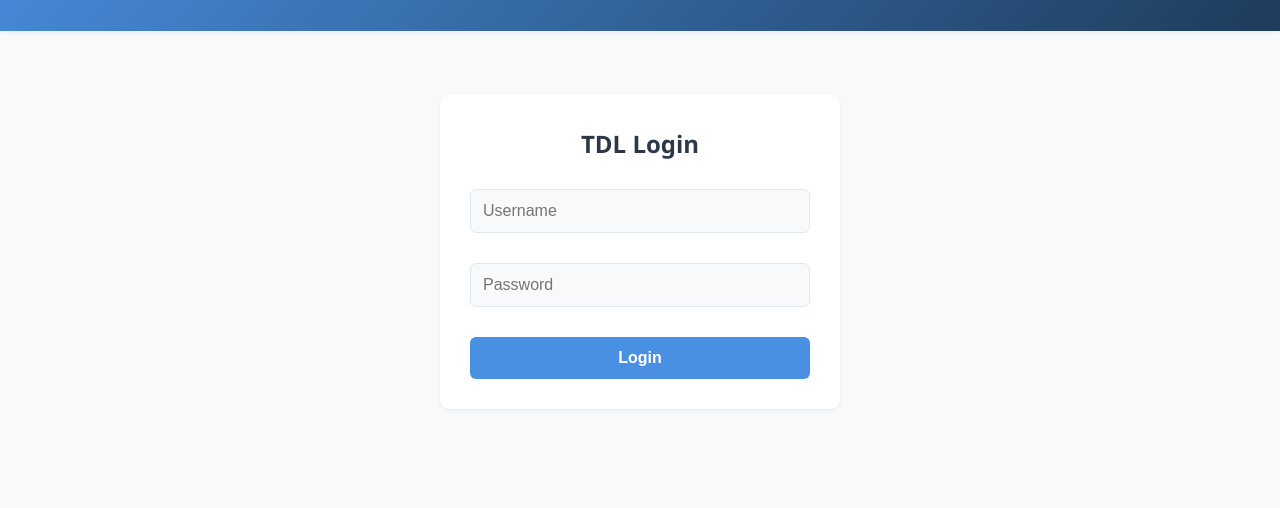
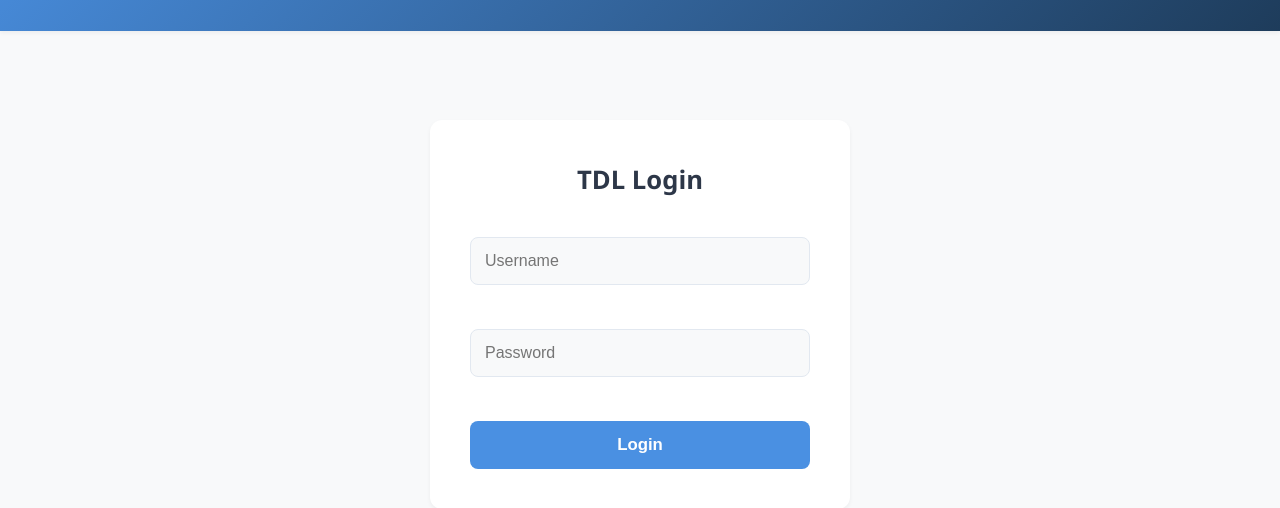
Before and after one commit to kavi11111/data-logger, a plain HTML site: page index.html in a window 1280 px wide. Shown: the part 126-634 px from the top of the page. Drawn offline with Linux system fonts and the light colour scheme.

Commit message:
login-changed-css

```diff
--- a/index.html
+++ b/index.html
@@ -176,54 +176,59 @@
         table tr:hover {
             background: rgba(74, 144, 226, 0.05);
         }
-
         .login-container {
-            max-width: 400px;
-            margin: 5% auto;
-            padding: 30px;
+            max-width: 420px;
+            margin: 7% auto;
+            padding: 40px;
             background: var(--card-bg);
-            border-radius: 10px;
+            border-radius: 12px;
             box-shadow: var(--shadow);
         }
-        .login-container h2{
+
+        .login-container h2 {
             text-align: center;
+            font-size: 1.6em;
+            margin-bottom: 10px;
         }
 
         .login-form {
             display: flex;
             flex-direction: column;
-            gap: 10px;
+            gap: 24px;
         }
 
         .login-form input {
-            padding: 12px;
+            padding: 14px;
             border: 1px solid var(--border);
-            border-radius: 6px;
+            border-radius: 8px;
             transition: var(--transition);
             background: var(--background);
+            font-size: 1em;
         }
 
         .login-form input:focus {
             border-color: var(--primary);
-            box-shadow: 0 0 0 3px rgba(74, 144, 226, 0.1);
+            box-shadow: 0 0 0 3px rgba(74, 144, 226, 0.15);
+            outline: none;
         }
 
         .login-form button {
-            padding: 12px;
+            padding: 14px;
             background: var(--primary);
             color: white;
             border: none;
-            border-radius: 6px;
+            border-radius: 8px;
             cursor: pointer;
             transition: var(--transition);
             font-weight: 600;
-            font-size: 1em;
+            font-size: 1.05em;
         }
 
         .login-form button:hover {
             background: var(--primary-light);
-            transform: translateY(-1px);
-        }
+            transform: translateY(-1.5px);
+        }
+
 
         .error-message {
             color: var(--error);
```
